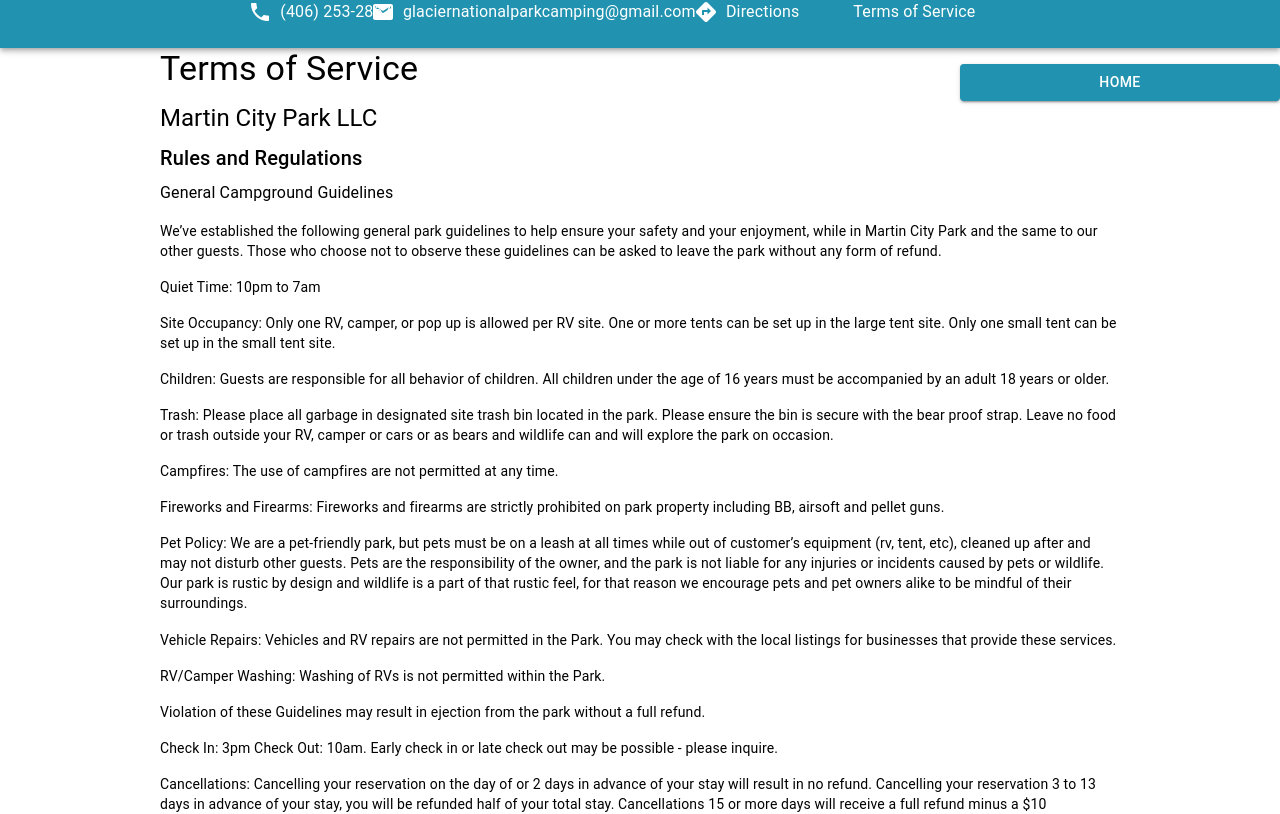
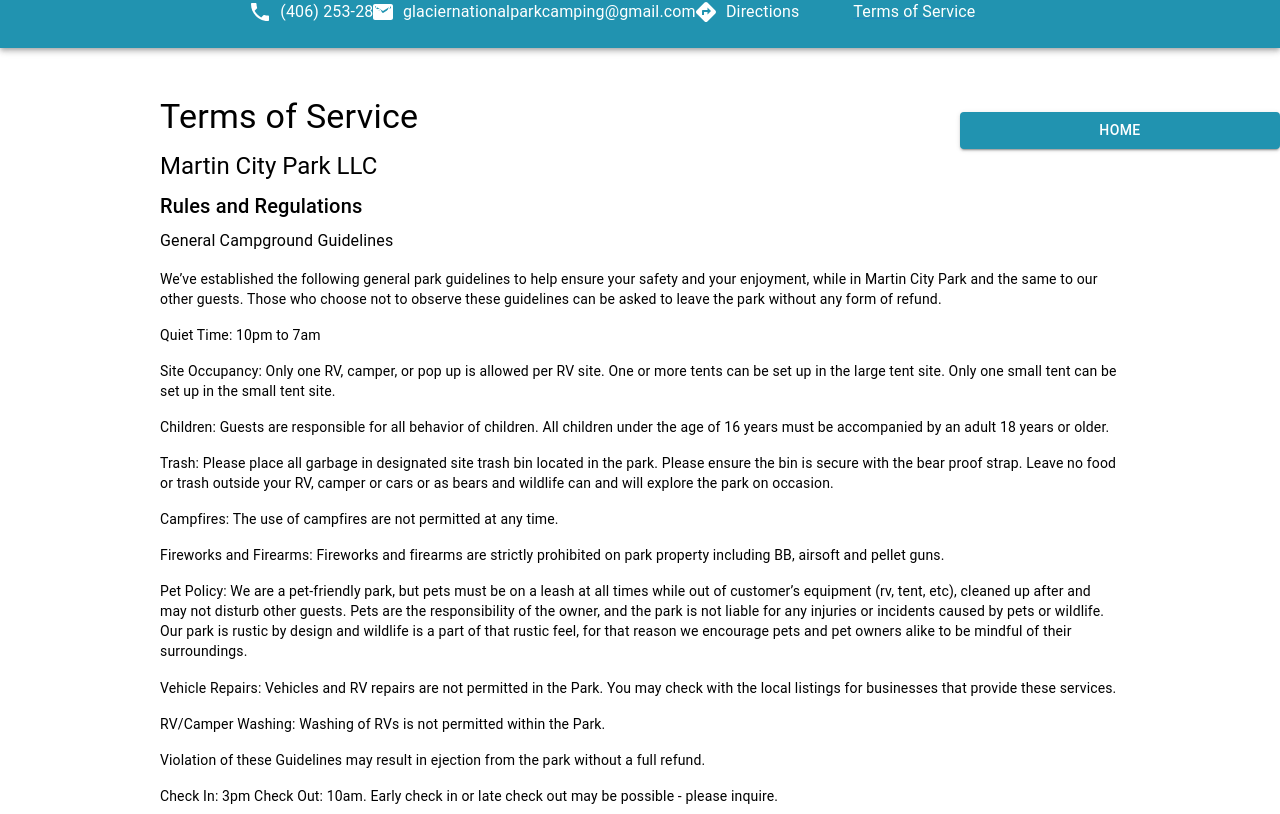
Before and after one commit to SABaltz/martin-city, a React (Create React App) app: page /terms in a window 1280 px wide. Shown: the top 814 px of the page. Built offline with nearby package versions, Linux system fonts and the light colour scheme.

Commit message:
Add margin

```diff
--- a/src/components/terms/Terms.jsx
+++ b/src/components/terms/Terms.jsx
@@ -10,7 +10,7 @@
 function Terms() {
     return (
         <Container>
-            <Grid container sx={{marginLeft: isMobile ? 0 : '10rem'}}>
+            <Grid container sx={{marginLeft: isMobile ? 0 : '10rem', marginTop: '3rem'}}>
                 <Grid item xs={12} md={6} order={{ xs: 1, md: 2 }}>
                     <Button variant="contained" href="/"
                             sx={{
```
